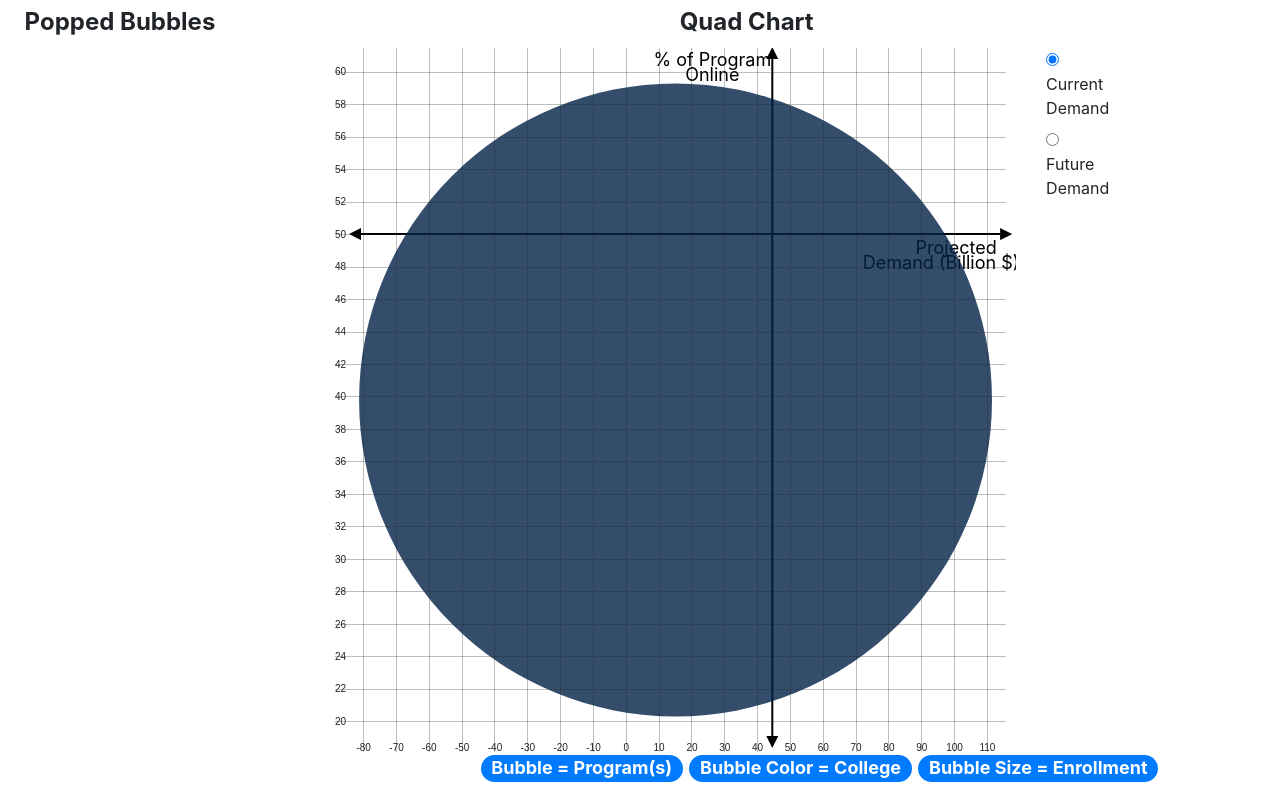
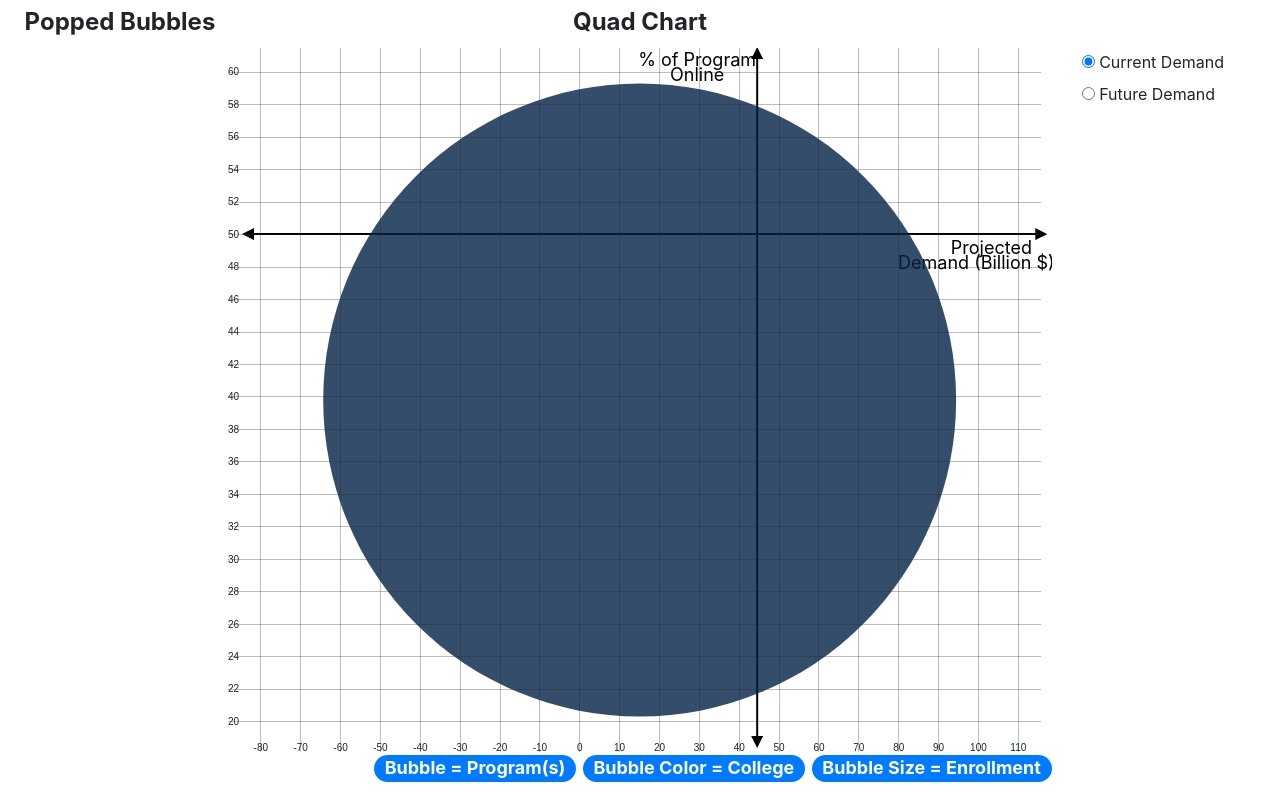
Before and after one commit to heileman/UA-Analytics, a plain HTML site: page Program-Opporunity/BubbleChart-Tool/index-v1-1.html in a window 1280 px wide. Drawn offline with nearby package versions, Linux system fonts and the light colour scheme.

Commit message:
fix styling

```diff
--- a/Program-Opporunity/BubbleChart-Tool/index-v1-1.html
+++ b/Program-Opporunity/BubbleChart-Tool/index-v1-1.html
@@ -33,8 +33,8 @@
     h4 {
         text-align: right;
     }
-    input[type="range"] {
-      width: 80%;
+    .input {
+      margin-top: 50px;
     }
   </style>
   <head>
@@ -61,20 +61,25 @@
 				<div class="col-md-8 mx-auto">
           <h2><span class="badge badge-default">Quad Chart</span></h2>
 					<div class="row">
-            <div class="col-md-10"><div id="bubble"></div></div>
-            <div class="col-md-2">
-              <div>
-                <input type='radio' id="current-demand" name="select-demand" value="current-demand" checked="true">
-                <label for="current-demand">Current Demand</label>
-                <br>
-                <input type='radio' id="future-demand" name="select-demand" value="future-demand">
-                <label for="future-demand">Future Demand</label>
-              </div>
+            <div class="col-md-12">
+              <div id="bubble"></div>
             </div>
           </div>
           <h4><span class="badge badge-pill badge-primary">Bubble = Program(s)</span>
           <span class="badge badge-pill badge-primary">Bubble Color = College</span>
           <span class="badge badge-pill badge-primary">Bubble Size = Enrollment</span></h4>
+        </div>
+        <div class="col-md-2 mx-auto">
+          <div class="input">
+            <div>
+              <input type='radio' id="current-demand" name="select-demand" value="current-demand" checked="true">
+              <label for="current-demand">Current Demand</label>
+            </div>
+            <div>
+              <input type='radio' id="future-demand" name="select-demand" value="future-demand">
+              <label for="future-demand">Future Demand</label>
+            </div>
+          </div>
         </div>
       </div>
 		</div>
```
